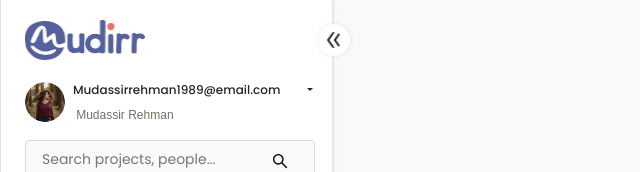
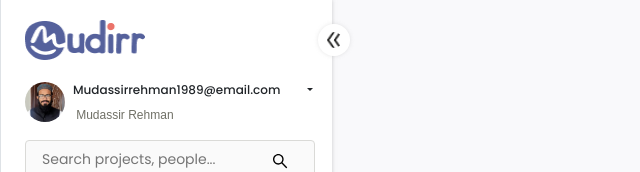
Before and after one commit to Mudassirrahman/mudirr-dashboard, a React (Create React App) app: page / in a window 1280 px wide. Shown: the top 172 px of the page, without its empty margins (0-640 px from the left). Built offline with nearby package versions, Linux system fonts and the light colour scheme; a web font is replaced by a local one.

Commit message:
dp pic changed and css improved

```diff
--- a/src/components/sidebar/Sidebar.jsx
+++ b/src/components/sidebar/Sidebar.jsx
@@ -86,7 +86,7 @@ function Sidebar() {
                 style={{
                   marginTop: "10px",
                 }}
-                src="/DP.png"
+                src="/DP.jpg"
                 alt="dm img"
                 width="40"
                 height="40"
--- a/src/components/sidebar/sidebar.css
+++ b/src/components/sidebar/sidebar.css
@@ -53,7 +53,7 @@
   .acc-dropdown{
     overflow: hidden;
     transition: .5s ease-in;
-    margin-bottom: 15px;
+    margin-bottom: 12px;
     font-size: 12px;
     font-weight: 500;
   }
@@ -63,7 +63,8 @@
     margin-left: 3.2rem;
     margin-top: -14px;
     overflow: hidden;
-    word-wrap: break-word;
+    width: 120px;
+    text-wrap: wrap;
     font-family: Axiforma , sans-serif;
     font-style: normal;
     font-weight: 400;
```
Also changed, not shown: public/DP.jpg (added).
